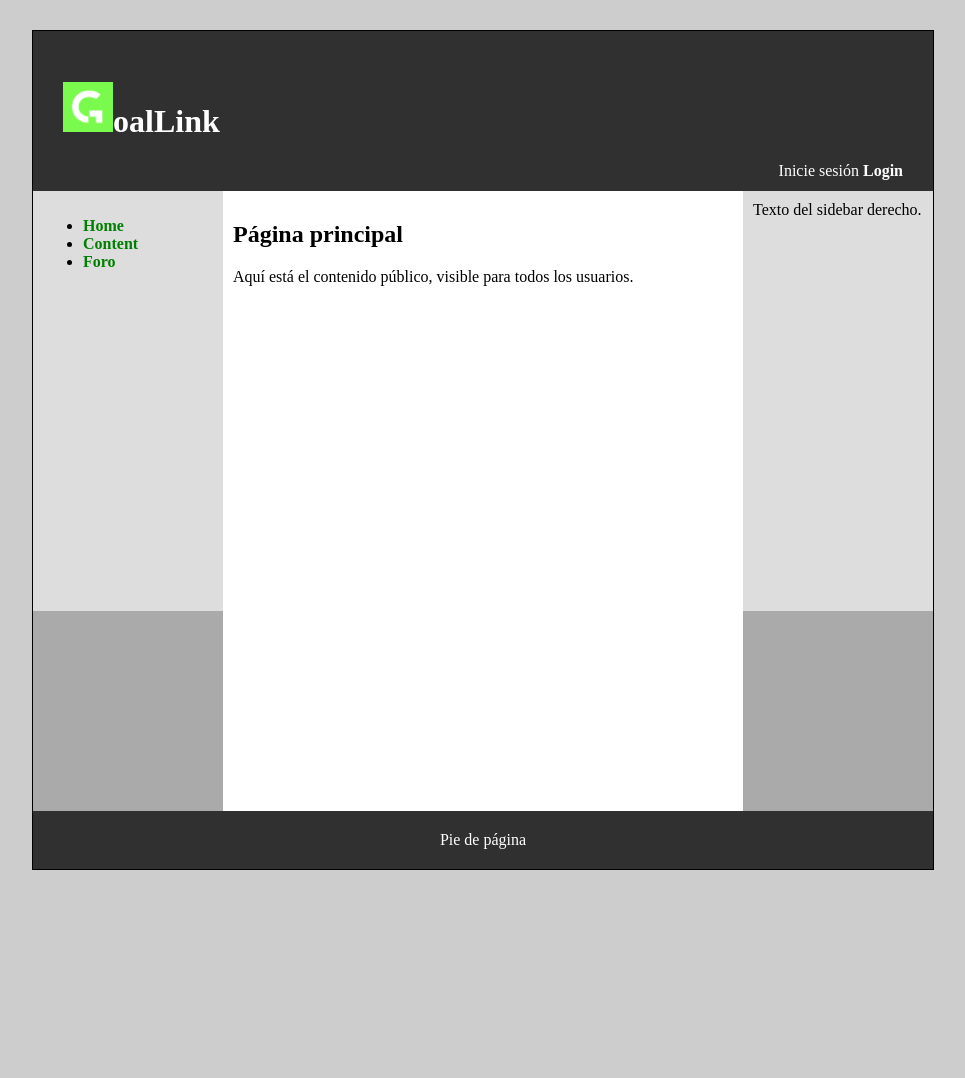
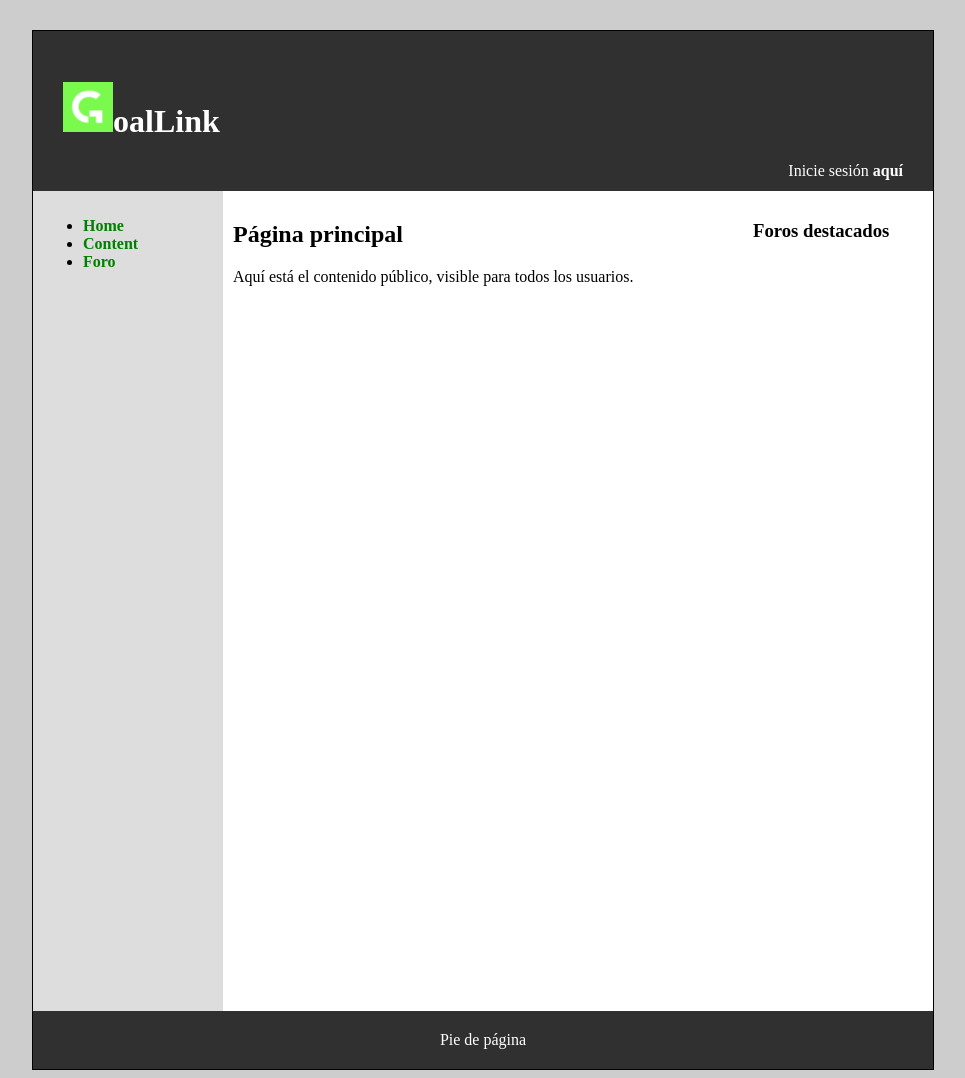
Before and after one commit to andmari11/GoalLink-AW, a PHP site: page /index.php in a window 1280 px wide. Shown: the whole page, without its empty margins (157-1122 px from the left). Before the commit the page ends 870 px from the top, so only its background shows below. Run offline with PHP 8.4, Linux system fonts and the light colour scheme.

Commit message:
cambiosVarios

```diff
--- a/AWP2/cabecera.php
+++ b/AWP2/cabecera.php
@@ -18,7 +18,7 @@
         }
         else{
 
-            echo "Inicie sesión " . "<a href='login.php'>Login</a>";
+            echo "Inicie sesión " . "<a href='login.php'>aquí</a>";
 
         }
     }
--- a/AWP2/estilo.css
+++ b/AWP2/estilo.css
@@ -24,7 +24,7 @@ header a, header a:visited {
 }
 
 header a:hover {
-	color: rgb(1, 175, 1);
+	color: green;
 	font-weight: bold;
 	text-decoration: underline;
 }
@@ -34,7 +34,7 @@ nav {
 	padding: 10px;
 	float: left;
 	width: 170px;
-	height: 400px;
+	height: 800px;
 	background-color: #dddddd;
 }
 
@@ -54,14 +54,14 @@ aside {
 	padding: 10px;
 	float: right;
 	width: 170px;
-	height: 400px;
-	background-color: #dddddd;
+	height: 800px;
+	background-color: #ffffff;
 }
 
 main {
 	padding: 10px;
 	float: left;
-	min-height: 600px;
+	min-height: 800px;
 	width: 500px;
 	background-color: white;
 }
--- a/AWP2/sidebarDer.php
+++ b/AWP2/sidebarDer.php
@@ -1,3 +1,5 @@
 <aside id="sidebarDer">
-		Texto del sidebar derecho.
+	<h3>Foros destacados
+	</h3>
+
 </aside>
```
